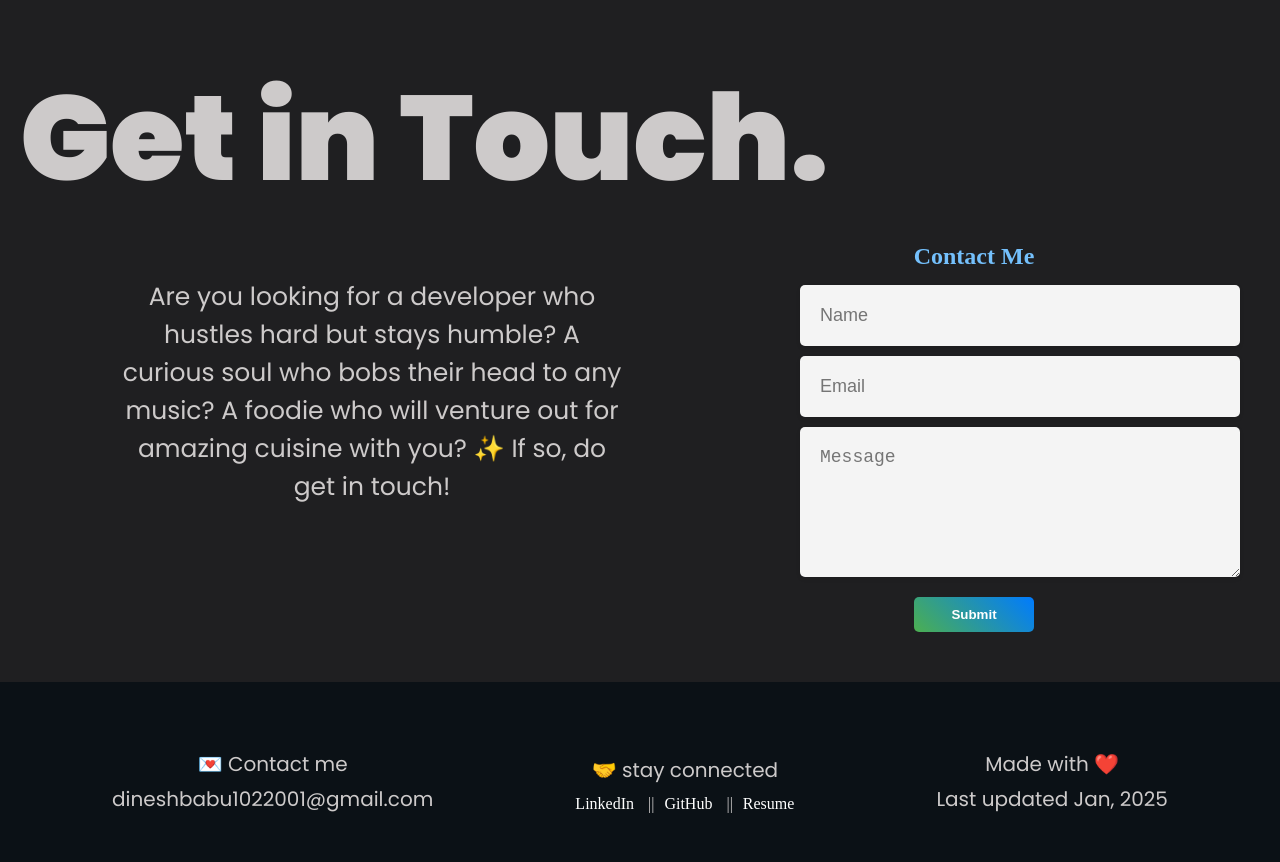
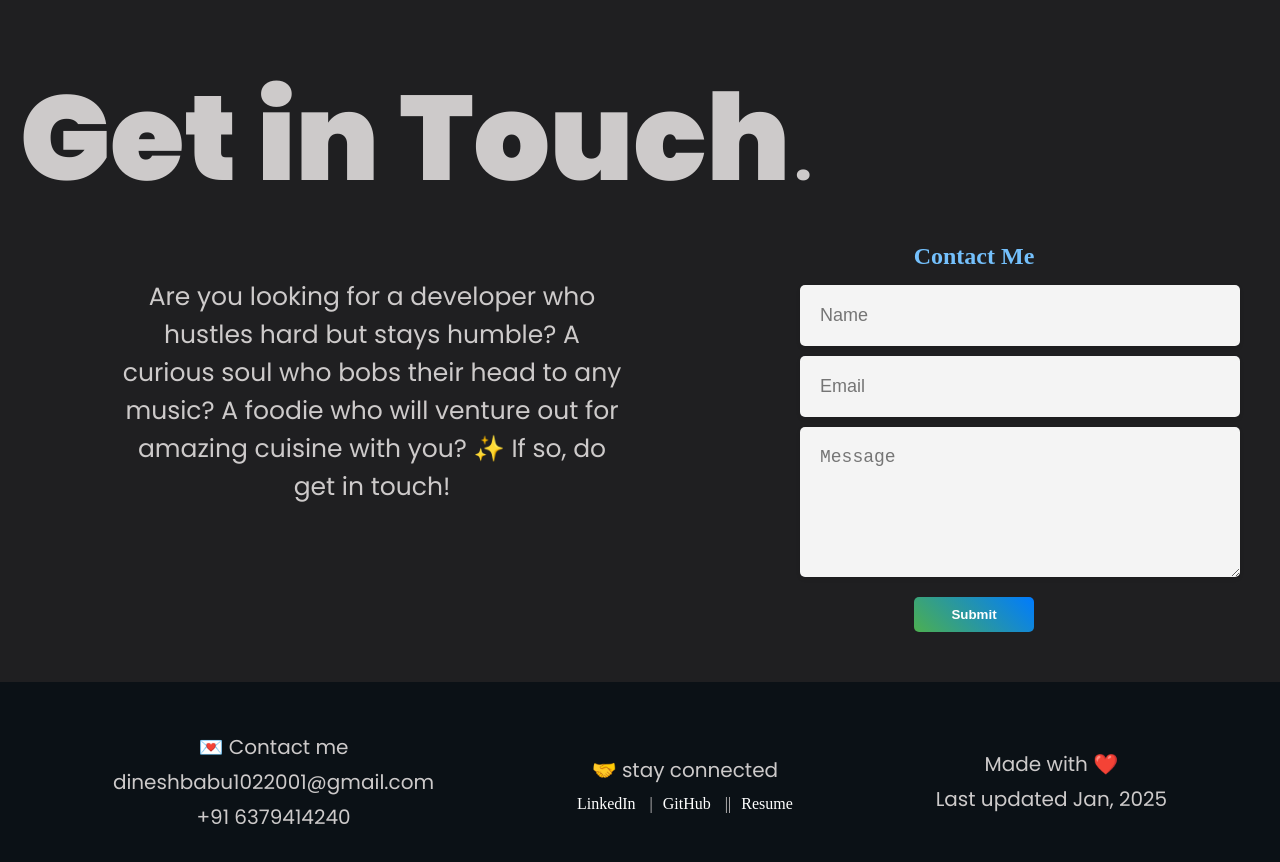
Before and after one commit to Dineshbabu1022001/Dinesh-Babu-Portfolio-Website, a React (Create React App) app: page / in a window 1280 px wide. Shown: the part 4320-5182 px from the top of the page. Built offline with nearby package versions, Linux system fonts and the light colour scheme.

Commit message:
Update Contact.js

```diff
--- a/src/components/Contact.js
+++ b/src/components/Contact.js
@@ -1,36 +1,53 @@
-import React from 'react'
-import { ContactContent } from './ContactContent'
+import React, { useState, useEffect } from 'react';
+import { ContactContent } from './ContactContent';
+
 export const Contact = () => {
+  const [dots, setDots] = useState('');
+
+  useEffect(() => {
+    const interval = setInterval(() => {
+      setDots((prevDots) => (prevDots.length < 3 ? prevDots + '.' : '.'));
+    }, 500); // Change dots every 500ms
+    return () => clearInterval(interval); // Clean up interval on component unmount
+  }, []);
+
   return (
     <div>
-    <p className='contact-heading' style={{position:"relative", left:"10px"}}>Get in Touch.</p>
+      <p className='contact-heading' style={{ position: 'relative', left: '10px' }}>
+        Get in Touch<span style={{ marginLeft: '5px', fontSize: '50px' }}>{dots}</span>
+      </p>
       <div id='contact' className='contact'>
-
         <div className='contact-writeup'>
-                  <p className='contact-description'>Are you looking for a developer who hustles hard but stays humble? A curious soul who bobs their head to any music? A foodie who will venture out for amazing cuisine with you? ✨ If so, do get in touch!</p>
-                      <ContactContent/>
+          <p className='contact-description'>
+            Are you looking for a developer who hustles hard but stays humble? A curious soul who
+            bobs their head to any music? A foodie who will venture out for amazing cuisine with
+            you? ✨ If so, do get in touch!
+          </p>
+          <ContactContent />
         </div>
 
-         <div className="end-page">
-             <div className="column">
-                 <p style={{textAlign:"center"}}>💌 Contact me</p>
+        <div className='end-page'>
+          <div className='column'>
+            <p style={{ textAlign: 'center' }}>💌 Contact me</p>
             <p>dineshbabu1022001@gmail.com</p>
+            <p>+91 6379414240</p>
           </div>
-             <div className="column">
-              <p style={{textAlign:"center"}}>🤝 stay connected </p>
-                  <div className="social-links">
-                        <a href="https://www.linkedin.com/in/dinesh-babu-n-g-2bb529268/">LinkedIn</a> ||
-                        <a href="https://github.com/Dineshbabu1022001">GitHub</a> ||
-                        <a href="https://drive.google.com/file/d/1cvTL2doMyJBFRa_wUeL7YHnNnZD3zvyj/view?usp=drivesdk">Resume</a>
+          <div className='column'>
+            <p style={{ textAlign: 'center' }}>🤝 stay connected</p>
+            <div className='social-links'>
+              <a href='https://www.linkedin.com/in/dinesh-babu-n-g-2bb529268/'>LinkedIn</a> |
+              <a href='https://github.com/Dineshbabu1022001'>GitHub</a> ||
+              <a href='https://drive.google.com/file/d/1cvTL2doMyJBFRa_wUeL7YHnNnZD3zvyj/view?usp=drivesdk'>
+                Resume
+              </a>
             </div>
           </div>
-            <div className="column">
-            <p style={{textAlign:"center"}}>Made with ❤️</p>
+          <div className='column'>
+            <p style={{ textAlign: 'center' }}>Made with ❤️</p>
             <p>Last updated Jan, 2025</p>
           </div>
         </div>
       </div>
     </div>
-
-  )
-}
+  );
+};
```
Lines whose indentation alone changed are shown as unchanged.
